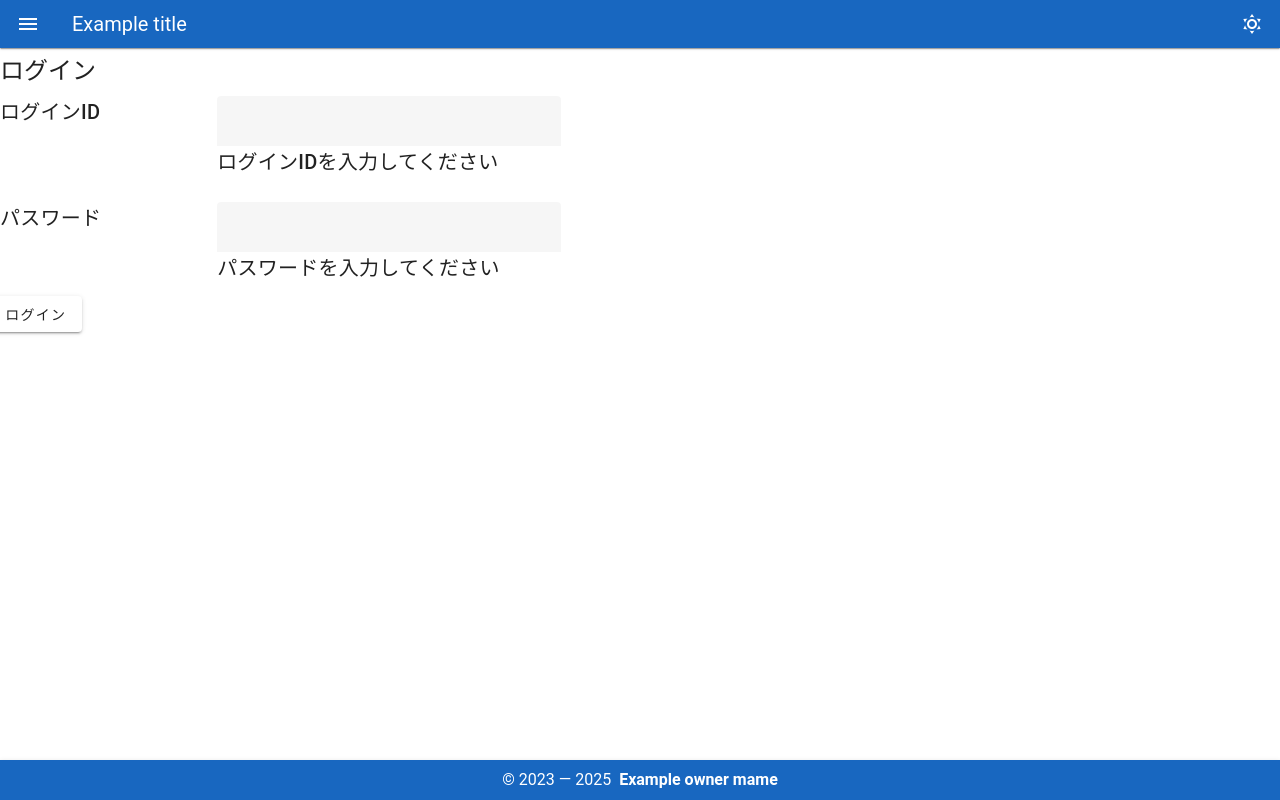
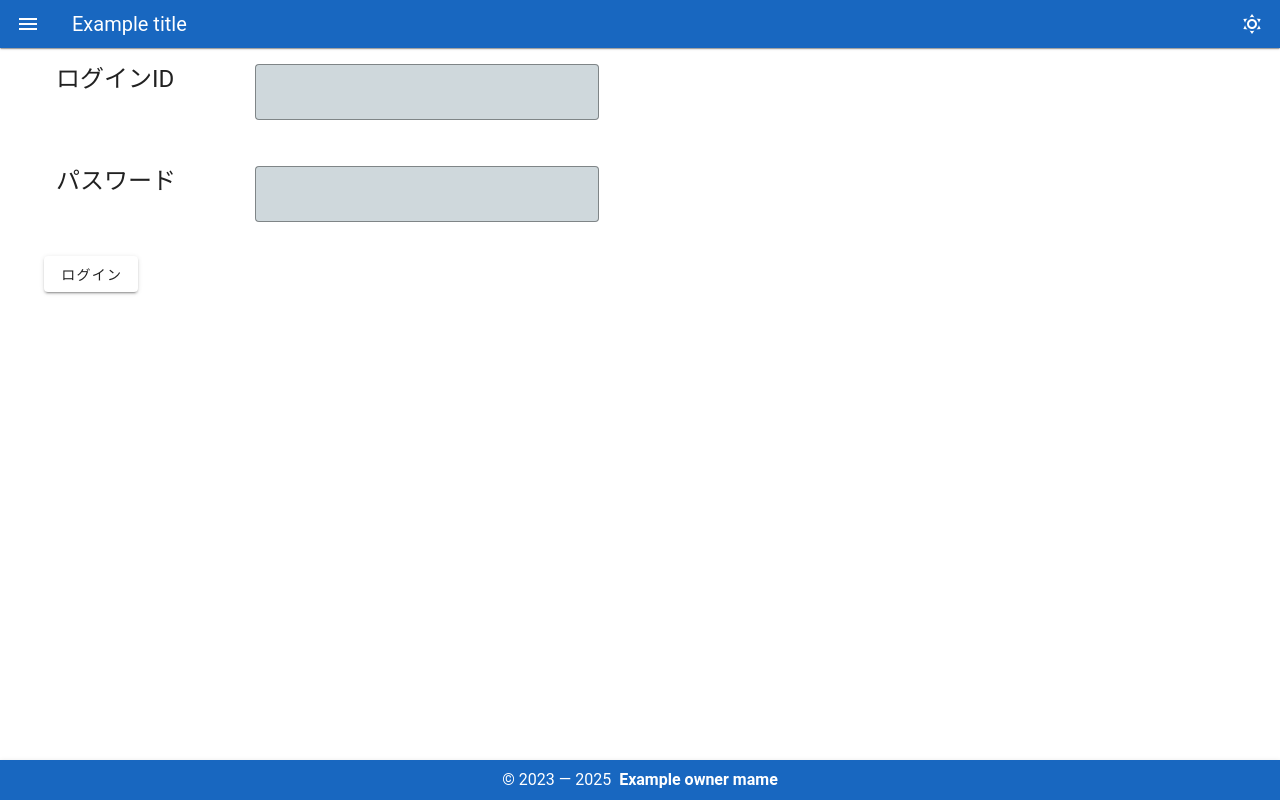
Before and after one commit to koide-actadvance/weekly-report-front-copy, a Vue app: page /login in a window 1280 px wide. Built offline with nearby package versions, Linux system fonts and the light colour scheme.

Commit message:
画面作成

```diff
--- a/src/components/views/Login.vue
+++ b/src/components/views/Login.vue
@@ -1,39 +1,54 @@
 <template>
-    <p class="text-h5 my-2">ログイン</p>
-
+    <v-container>
+    <v-form
+      v-model="isValid"
+    >
+    <v-row></v-row>
     <v-row>
         <v-col cols="2">
-            <p class="text-h6">ログインID</p>
+            <p class="text-h5">ログインID</p>
         </v-col>
 
         <v-col>
             <v-responsive
                 max-width="344"
-                max-height="50"
+                max-height="80"
             >
                 <v-text-field
-                type="input"
+                    type="input"
+                    variant="outlined"
+                    bg-color="blue-grey-lighten-4"
+                    maxlength="20"
+                    v-model="loginid"
+                    :rules="[
+                        (v) => v.length > 0 || 'ログインIDを入力してください',
+                    ]"
                 ></v-text-field>
             </v-responsive>
-            <p class="text-h6">ログインIDを入力してください</p>
         </v-col>
     </v-row>
 
     <v-row>
         <v-col cols="2">
-            <p class="text-h6">パスワード</p>
+            <p class="text-h5">パスワード</p>
         </v-col>
 
         <v-col>
             <v-responsive
                 max-width="344"
-                max-height="50"
+                max-height="80"
             >
                 <v-text-field
-                type = "password"
+                    type = "password"
+                    variant="outlined"
+                    bg-color="blue-grey-lighten-4"
+                    maxlength="20"
+                    v-model="password"
+                    :rules="[
+                        (v) => v.length > 0 || 'パスワードを入力してください',
+                    ]"
                 ></v-text-field>
             </v-responsive>
-            <p class="text-h6">パスワードを入力してください</p>
         </v-col>
     </v-row>
     <v-row>
@@ -41,4 +56,12 @@
             ログイン
         </v-btn>
     </v-row>
+    </v-form>
+    </v-container>
 </template>
+<script setup lang="ts">
+    import { ref } from 'vue';
+    const loginid = ref('');
+    const password = ref('');
+    const isValid = ref(false);
+</script>
```
